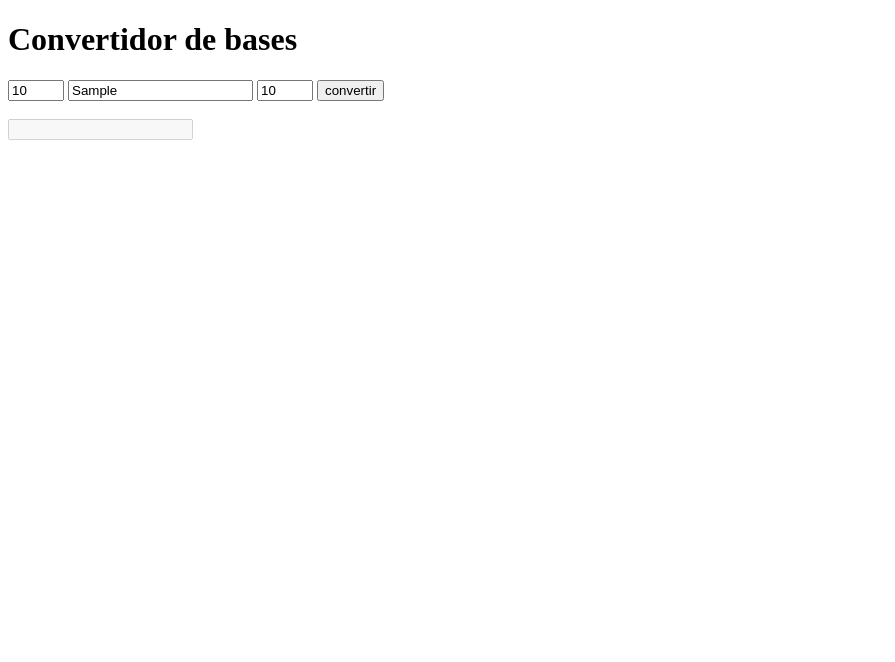
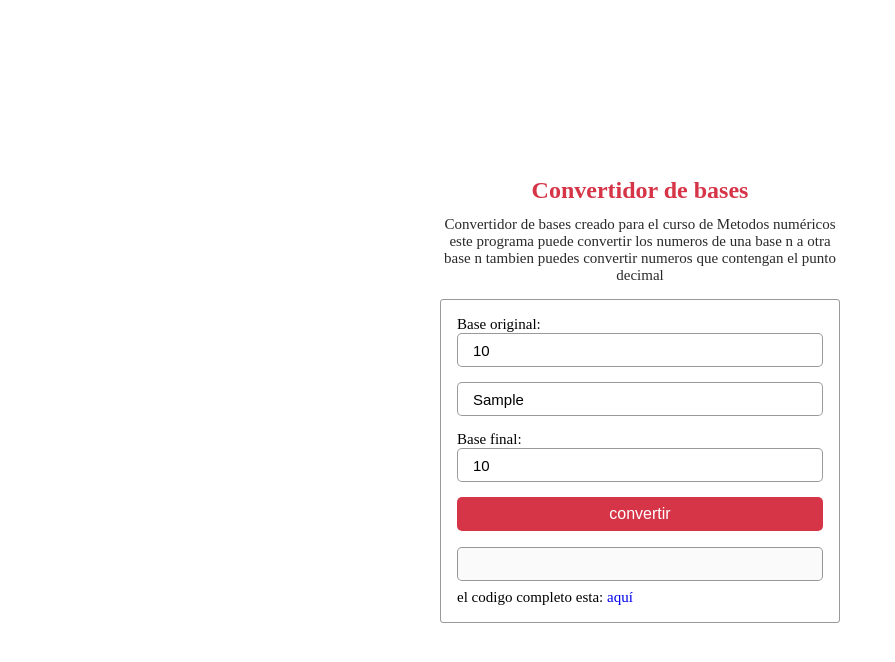
Before and after one commit to wilian1808/bases, a website built with webpack: page index.html in a window 1280 px wide. Both pictures are taken after typing "Sample" into the empty fields and a click on the input "convertir". Shown: the whole page, without its empty margins (0-895 px from the left). Built offline with nearby package versions, Linux system fonts and the light colour scheme.

Commit message:
conversion con punto flotanto

```diff
--- a/index.html
+++ b/index.html
@@ -4,20 +4,34 @@
     <meta charset="UTF-8">
     <meta name="viewport" content="width=device-width, initial-scale=1.0">
     <title>Document</title>
+    <link rel="stylesheet" href="./static/styles.css">
 </head>
 <body>
 
-    <h1>Convertidor de bases</h1>
+    <main class="main">
 
-    <form id="convertir">
-        <input type="number" max="16" min="2" id="baseOriginal" value="10">
-        <input type="text" placeholder="Numero" id="numeroOriginal">
-        <input type="number" max="16" min="2" id="baseFinal" value="10">
-        <input type="submit" value="convertir">
-    </form>
+        <h1 class="title">Convertidor de bases</h1>
+        <p class="description">Convertidor de bases creado para el curso de <span>Metodos numéricos</span> este programa puede convertir los numeros de una base n a otra base n tambien puedes convertir numeros que contengan el punto decimal</p>
 
-    <br>
-    <input type="text" name="" id="numeroFinal" disabled>
+        <form class="form" id="convertir">
+            <label class="label">
+                Base original:
+                <input type="number" max="16" min="2" id="baseOriginal" value="10">
+            </label>
+            <input type="text" placeholder="Numero" id="numeroOriginal">
+            <label class="label">
+                Base final:
+                <input type="number" max="16" min="2" id="baseFinal" value="10">
+            </label>
+
+            <input type="submit" value="convertir">
+
+            <input class="response" type="text" name="" id="numeroFinal" disabled>
+
+            <p class="bottom">el codigo completo esta: <a href="https://github.com/wilian1808/bases" _blank>aquí</a></p>
+        </form>
+
+    </main>
 
     <script src="./src/index.js"></script>
 </body>
--- a/src/index.ts
+++ b/src/index.ts
@@ -23,29 +23,61 @@ CONVERTIR.addEventListener('submit', (e) => {
 
 // funcion que convierte cualquier numero en base 10 a cualquier base
 const convertirDecimalOtro = (numOriginal: number, baseFinal: number): string => {
-    let response = [];
+    let numero = numOriginal.toString().split('.');
+    let parteEntera = numero[0];
+    let parteDecimal = numero[1];
+    let response = []
+    let numeroEntero = parseInt(parteEntera);
 
-    while (numOriginal >= baseFinal) {
-        response.unshift(NUMBER_BASES[numOriginal % baseFinal]);
-        numOriginal = Math.floor(numOriginal / baseFinal);
-        if (numOriginal < baseFinal) {
-            response.unshift(NUMBER_BASES[numOriginal])
+    // parte entera
+    while (numeroEntero >= baseFinal) {
+        response.unshift(NUMBER_BASES[numeroEntero % baseFinal]);
+        numeroEntero = Math.floor(numeroEntero / baseFinal);
+        if (numeroEntero < baseFinal) {
+            response.unshift(NUMBER_BASES[numeroEntero])
         }
     }
 
-    return response.join('');
+    // parte decimal
+    let numeroDecimal = parseFloat(`0.${parteDecimal}`);
+    let responseDecimal = [];
+
+    for (let i = 0; i < parteDecimal.length * 2; i++) {
+        let res = (numeroDecimal * baseFinal).toString();
+        let nuevoNumero = res.split('.');
+        let dato = nuevoNumero[0];
+        responseDecimal.push(NUMBER_BASES[dato]);
+        numeroDecimal = parseFloat(`0.${nuevoNumero[1]}`);
+    }
+
+    let finalDecimal = parseFloat(`0.${responseDecimal.join('')}`)
+    let finalEntero = parseInt(response.join(''));
+    let numeroTransformado = finalEntero + finalDecimal;
+
+    return numeroTransformado.toString();
 }
 
 // funcion que convierte cualquier base a base 10
 const convertirOtroDecimal = (numeroOriginal: number, baseOriginal: number): string => {
+    let numero = numeroOriginal.toString().split('.');
+    let parteEntera = numero[0];
+    let parteDecimal = numero[1];
     let response = 0;
-    let numString = numeroOriginal.toString();
-    let numeroArray = numString.split('').reverse();
+    let arrayEntero = parteEntera.split('').reverse();
+    let arrayDecimal = parteDecimal.split('');
 
-    for (let i = 0; i < numeroArray.length; i++) {
-        let res = parseInt(numeroArray[i]) * Math.pow(baseOriginal, i);
+    // parte entera
+    for (let i = 0; i < arrayEntero.length; i++) {
+        let res = parseInt(arrayEntero[i]) * Math.pow(baseOriginal, i);
         response += res;
     }
 
-    return response.toString()
+    // parte decimal
+    for (let i = 0; i < arrayDecimal.length; i++) {
+        let base = -1 * (i + 1);
+        let res = parseInt(arrayDecimal[i]) * Math.pow(baseOriginal, base);
+        response += res;
+    }
+
+    return response.toString();
 }
--- /dev/null
+++ b/static/styles.css
@@ -0,0 +1,96 @@
+* {
+    margin: 0;
+    padding: 0;
+    list-style: none;
+    text-decoration: none;
+}
+
+*,
+*::after,
+*::before,
+*:hover,
+*:focus,
+*:active {
+    outline: none;
+    box-shadow: none;
+    box-sizing: border-box;
+}
+
+body {
+    width: 100%;
+    height: 100vh;
+    display: flex;
+    justify-content: center;
+    align-items: center;
+}
+
+.main {
+    width: 96%;
+    max-width: 400px;
+}
+
+.description {
+    text-align: center;
+    margin-bottom: 1em;
+    color: #2a2a2a;
+    font-size: 15px;
+}
+
+input {
+    font-size: 15px;
+}
+
+.title {
+    text-align: center;
+    font-size: 24px;
+    color: #d63447;
+    margin-bottom: .5em;
+}
+
+.form {
+    border: solid 1px rgba(0, 0, 0, .4);
+    padding: 1em;
+    border-radius: 3px;
+}
+
+input {
+    display: block;
+    margin-bottom: 1em;
+    width: 100%;
+    padding: .5em 1em;
+    border: none;
+    border: solid 1px rgba(0, 0, 0, .4);
+    border-radius: 5px;
+}
+
+input:focus {
+    border-color: #d63447;
+}
+
+.label {
+    display: block;
+    width: 100%;
+    margin-bottom: 1em;
+    font-size: 15px;
+}
+
+input[type="submit"] {
+    cursor: pointer;
+    border: none;
+    background-color: #d63447;
+    color: #ffffff;
+    font-size: 16px;
+}
+
+input[type="submit"]:active {
+    transform: scale(.98);
+}
+
+.response {
+    margin-bottom: 0;
+}
+
+.bottom {
+    margin-top: .5em;
+    font-size: 15px;
+}
```
Also changed, not shown: src/index.js (+38 -10 lines), 1 other file.
